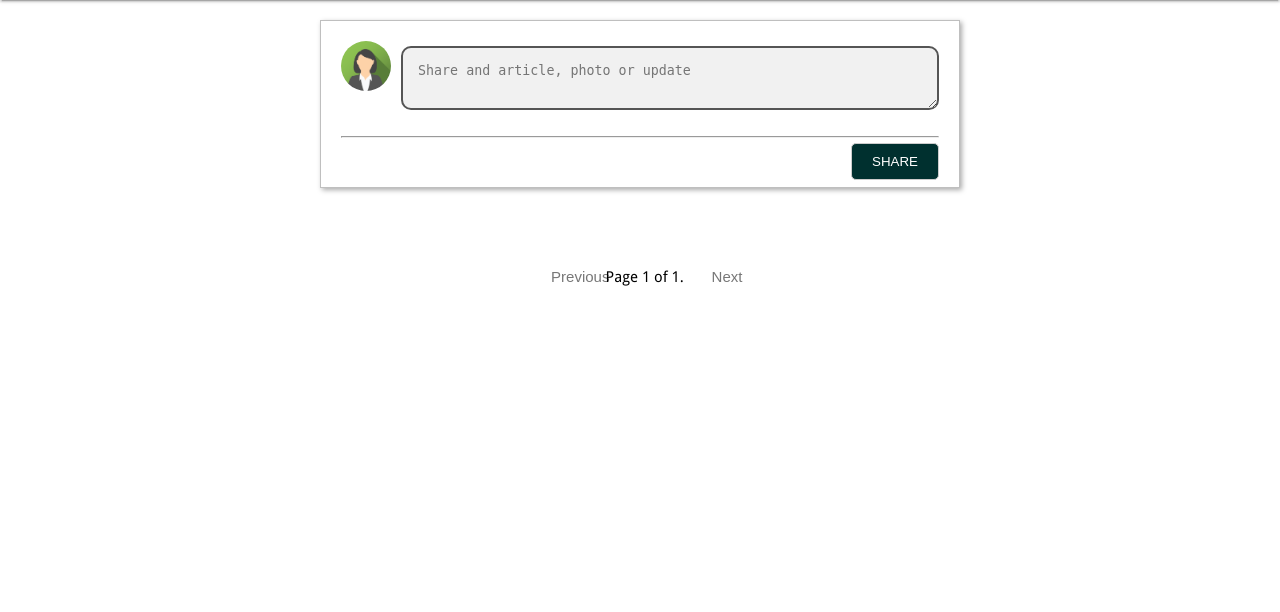
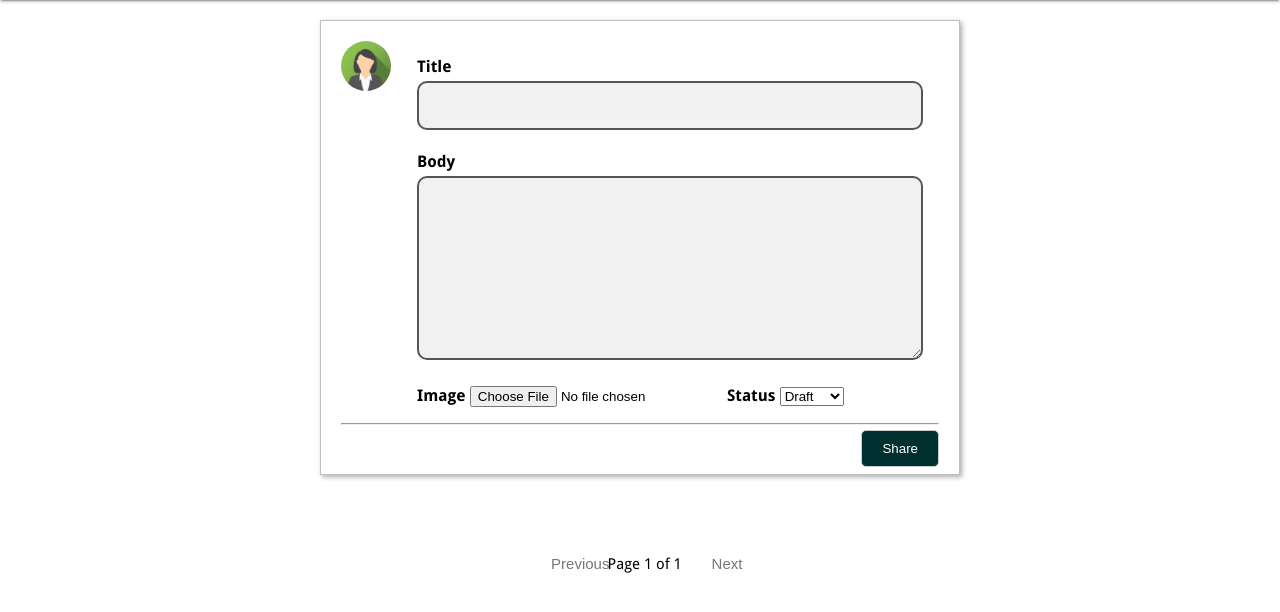
Before and after one commit to UB-ES-19/B4-Chainedout, a Django app: page /posts/ in a window 1280 px wide. Shown: the part 60-672 px from the top of the page. Run offline with Django 3.2, Linux system fonts and the light colour scheme; the visitor is signed in with stand-in values (Sample User, id 1); data comes from the database, SQL or seed files in the repository; data that the repository does not hold is empty; some libraries are stand-ins or nearby versions.

Commit message:
Changed create post form

```diff
--- a/chainedout/static/style/style.css
+++ b/chainedout/static/style/style.css
@@ -1038,8 +1038,8 @@ button:hover.profile_modal_btn{
 
 .profile_edit_container {
   margin: 0 auto;
-  padding: 16px 16px 80px;
-  width: 50%;
+  padding: 16px;
+  width: 100%;
 }
 
 .profile_avatar_change {
--- a/chainedout/templates/index.html
+++ b/chainedout/templates/index.html
@@ -41,7 +41,7 @@
 
 <div class="landing-post-job">
 	<h1> Post your job for <br>millions of people to see </h1>
-    <a id = "create-post" class="landing-post-job-button" href="{% url 'post_create' %}">Create a post</a>
+    <a id = "create-post" class="landing-post-job-button" href="{% url 'post_list' %}">Create a post</a>
 </div>
 
 
--- a/chainedout/templates/posts/pagination.html
+++ b/chainedout/templates/posts/pagination.html
@@ -9,7 +9,7 @@
         </div>
 
         <div class="pagination-current">
-            <p>Page {{ page.number }} of {{ page.paginator.num_pages }}.</p>
+            <p>Page {{ page.number }} of {{ page.paginator.num_pages }}</p>
         </div>
 
         <div class="pagination-next">
--- a/chainedout/templates/posts/post_list.html
+++ b/chainedout/templates/posts/post_list.html
@@ -2,18 +2,30 @@
 
 {% block content %}
     <div class="single-post">
-        <div class="single-post-box">
-            <img src="/static/images/img_avatar.png" width="128" alt="Avatar" class="post-profile_avatar">
-            <div class = "post-info-user">
-                <textarea placeholder="Share and article, photo or update"></textarea>
+        <form method="POST" enctype="multipart/form-data">
+        {% csrf_token %}
+            <div class="single-post-box">
+                <div class="current-avatar">
+                    {% if user.profile.image %}
+                        <img src="{{ user.profile.image.url }}" width="128" alt="Avatar" class="post-profile_avatar">
+                    {% else %}
+                        <img src="/static/images/img_avatar.png" width="128" alt="Avatar" class="post-profile_avatar">
+                    {% endif %}
+                </div>
+                <div class = "post-info-user">
+                      <div class="profile_edit_container">
+                          {% for field in form %}
+                              <label class="mylabel"><b>{{ field.label }}</b></label>
+                              {{ field }}
+                          {% endfor %}
+                      </div>
+                </div>
+                <hr style="margin-top: 0px; margin-bottom: 5px;">
+                <button id="share-a-post" type="submit"> Share </button>
             </div>
+        </form>
+    </div>
 
-
-            <hr style="margin-top: 0px; margin-bottom: 5px;">
-            <button id="share-a-post"> SHARE </button>
-
-        </div>
-    </div>
     {% for post in posts %}
         <div class="posts-page">
             <div class="post-box">
@@ -51,7 +63,7 @@
         </div>
     {% endfor %}
         <div class="pagination">
-            {% include "posts/pagination.html" with page=page_obj %}
+            {% include "posts/pagination.html" with page=posts %}
         </div>
 
 {% endblock %}
--- a/chainedout/web_chainedout/urls.py
+++ b/chainedout/web_chainedout/urls.py
@@ -19,7 +19,6 @@ urlpatterns = [
     path('profile/delete-experience//<int:pk>', views.DeleteExperience.as_view(), name='delete_experience'),
     path('profile/update-experience/<int:pk>', views.UpdateExperience.as_view(), name='update_experience'),
     path('profile/update-profile/<int:pk>', views.UpdateProfile.as_view(), name='update_profile'),
-    path('posts/', views.PostListView.as_view(), name='post_list'),
+    path('posts/', views.PostCreateView.as_view(), name='post_list'),
     path('posts/<int:year>/<int:month>/<int:day>/<slug:slug>/', views.post_info, name='post_info'),
-    path('posts/post-create/', views.PostCreateView.as_view(), name='post_create')
 ] + static(settings.MEDIA_URL, document_root=settings.MEDIA_ROOT)
--- a/chainedout/web_chainedout/views.py
+++ b/chainedout/web_chainedout/views.py
@@ -3,6 +3,7 @@ from django.contrib.auth import login, authenticate
 from django.contrib.auth.decorators import login_required
 from django.contrib.auth.models import User
 from django.contrib.messages.views import SuccessMessageMixin
+from django.core.paginator import Paginator, PageNotAnInteger, EmptyPage
 from django.http import HttpResponseRedirect, JsonResponse
 from django.shortcuts import render, get_object_or_404, redirect
 from django.urls import reverse
@@ -229,17 +230,8 @@ class UpdateProfile(UpdateView):
             return self.render_to_response(self.get_context_data())
 
 
-class PostListView(ListView):
-    context_object_name = 'posts'
-    paginate_by = 5
+class PostCreateView(CreateView):
     template_name = 'posts/post_list.html'
-
-    def get_queryset(self):
-        following = self.request.user.following.all()
-        return Post.objects.all().filter(Q(status='posted', author__in=following) | Q(status='posted', author=self.request.user))
-
-class PostCreateView(CreateView):
-    template_name = 'posts/post_create.html'
     model = Post
     form_class = PostCreateForm
 
@@ -247,3 +239,19 @@ class PostCreateView(CreateView):
         form.instance.author = self.request.user
         form.instance.slug = slugify(form.instance.title)
         return super(PostCreateView, self).form_valid(form)
+
+    def get_context_data(self, **kwargs):
+        following = self.request.user.following.all()
+        objects = Post.objects.all().filter(Q(status='posted', author__in=following) | Q(status='posted', author=self.request.user))
+        paginator = Paginator(objects, 5)
+        page = self.request.GET.get('page')
+        try:
+            posts = paginator.page(page)
+        except PageNotAnInteger:
+            posts = paginator.page(1)
+        except EmptyPage:
+            posts = paginator.page(paginator.num_pages)
+        context = super(PostCreateView, self).get_context_data(**kwargs)
+        context['page'] = page
+        context['posts'] = posts
+        return context
```
Also changed, not shown: chainedout/templates/posts/post_create.html (deleted, +0 -15 lines).
